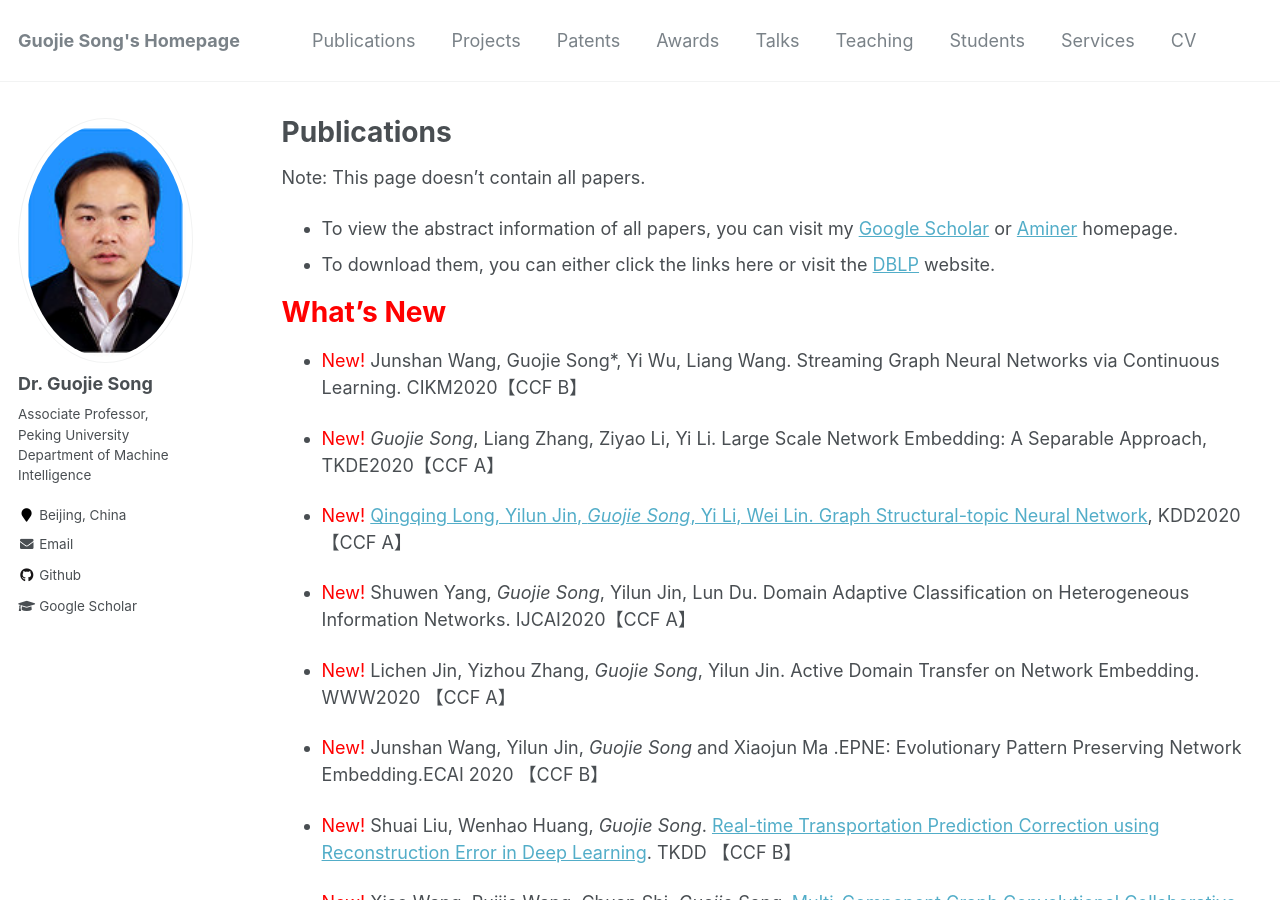
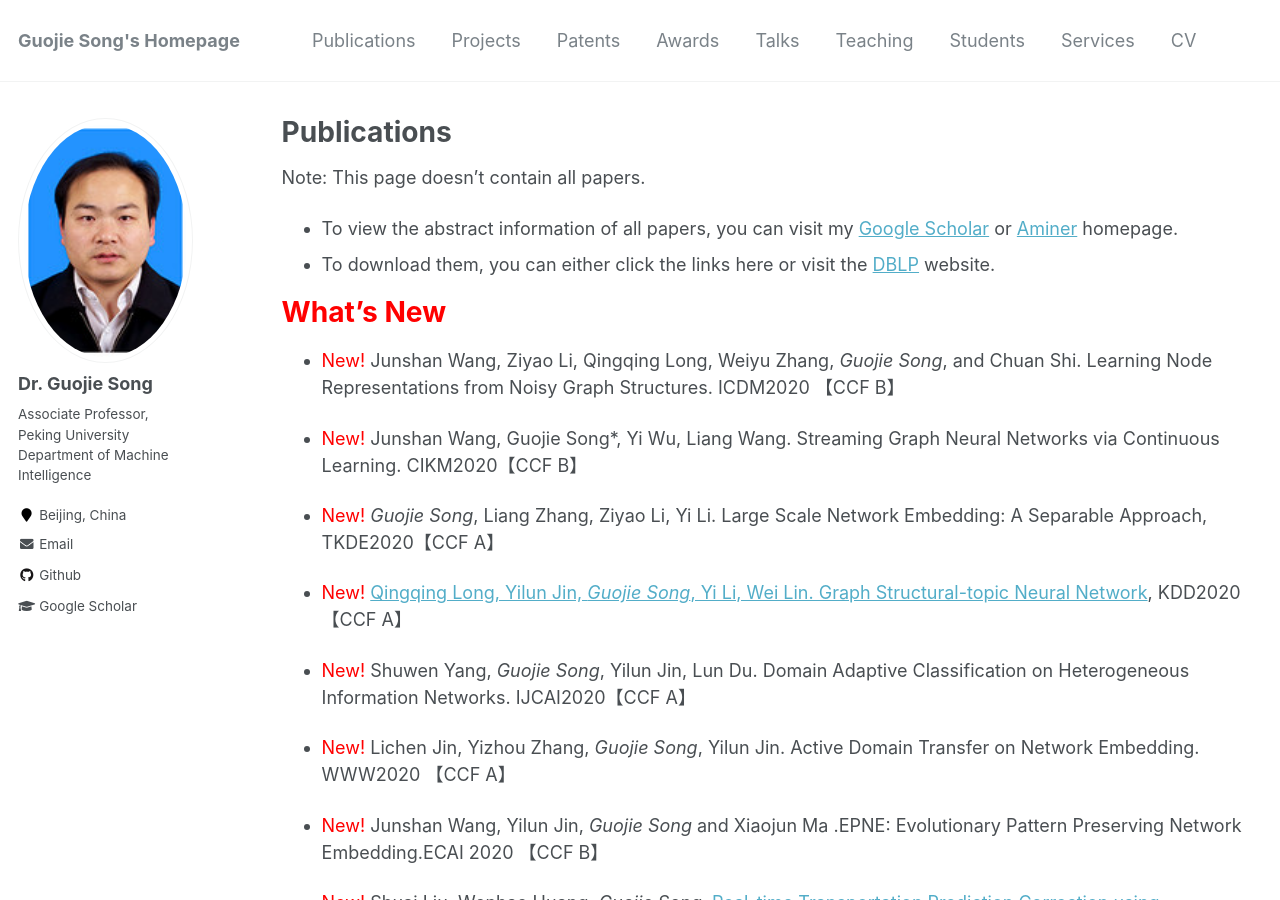
Before and after one commit to gjsong-pku/gjsong-pku.github.io, a Jekyll site: the page built from _pages/publications.md, in a window 1280 px wide and 900 px high. Built offline with Jekyll 4.4.1, drawn with Linux system fonts in a browser that asks for light colours.

Commit message:
Update publications.md

```diff
--- a/_pages/publications.md
+++ b/_pages/publications.md
@@ -11,6 +11,8 @@ Note: This page doesn't contain all papers.
 - To download them, you can either click the links here or visit the [DBLP](https://dblp.uni-trier.de/pers/hd/s/Song:Guojie) website.
 
 # <span style="color:red">What's New</span>
+
+- <span style="color:red">New!</span> Junshan Wang, Ziyao Li, Qingqing Long, Weiyu Zhang, *Guojie Song*, and Chuan Shi. Learning Node Representations from Noisy Graph Structures.  ICDM2020 【CCF B】
 
 - <span style="color:red">New!</span> Junshan Wang, Guojie Song*, Yi Wu, Liang Wang. Streaming Graph Neural Networks via Continuous Learning. CIKM2020【CCF B】
 
```
